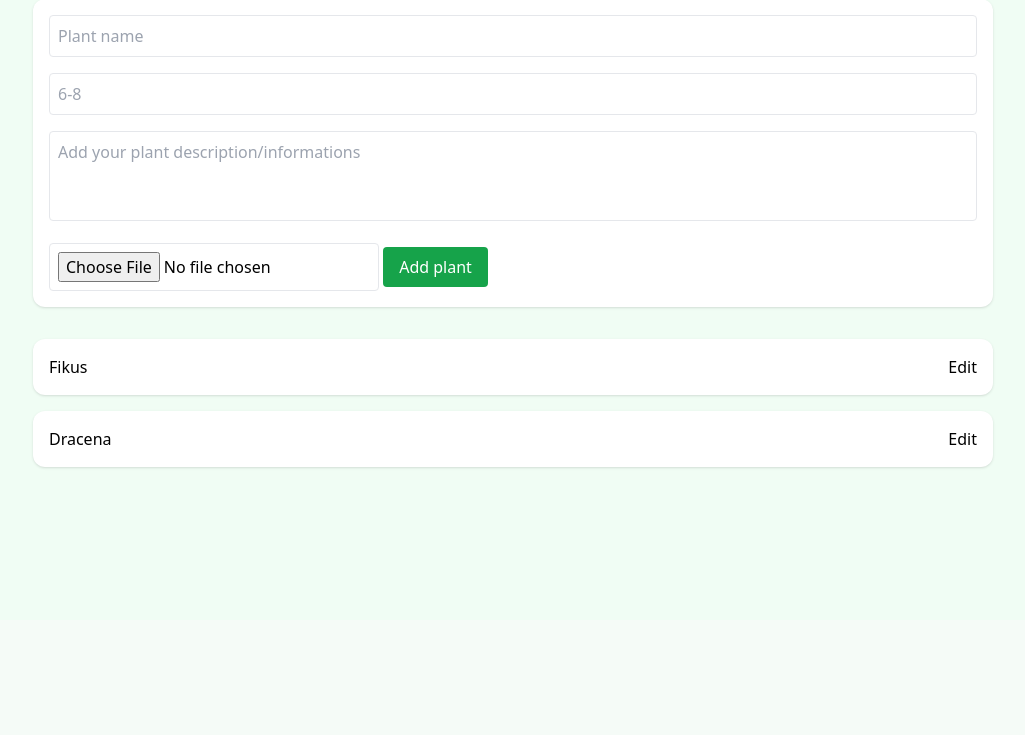
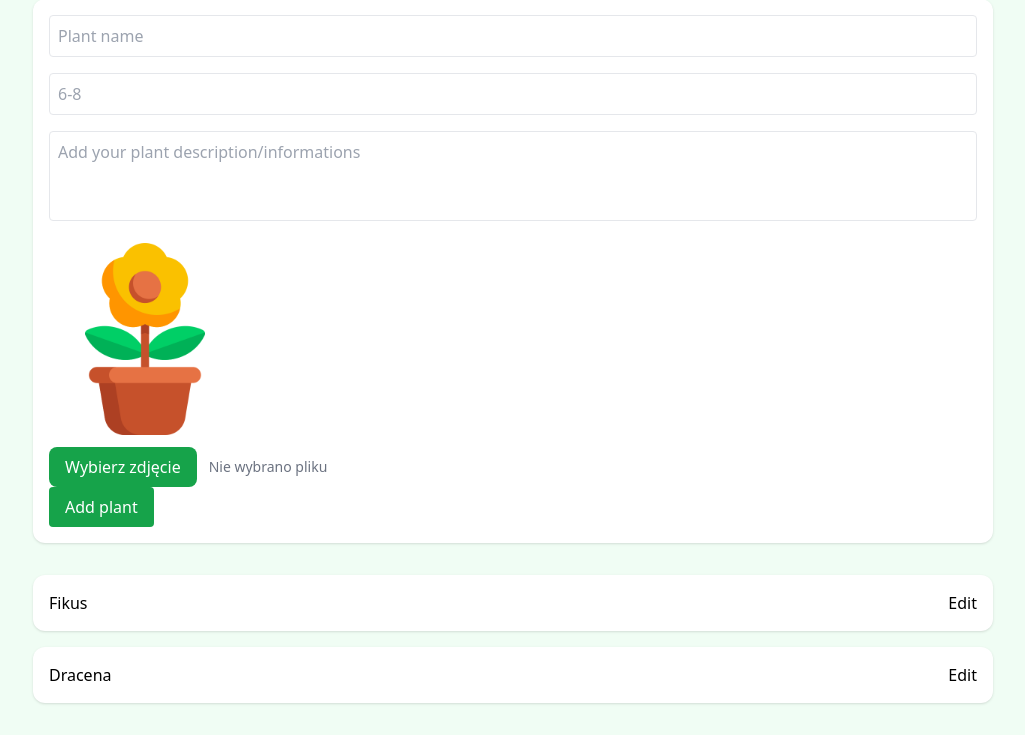
Before and after one commit to PLudrak/waterring, a FastAPI app: page /manage-plants in a window 1280 px wide. Shown: the part 180-915 px from the top of the page, without its empty margins (127-1152 px from the left). Before the commit the page ends 649 px from the top, so only its background shows below. Run offline with FastAPI, Linux system fonts and the light colour scheme; some libraries are stand-ins or nearby versions.

Commit message:
upload photo widget

```diff
--- /dev/null
+++ b/app/static/js/image-upload.js
@@ -0,0 +1,16 @@
+document.querySelectorAll('.image-upload').forEach((upload) => {
+    const input = upload.querySelector('.image-input');
+    const preview = upload.querySelector('.image-preview');
+    const fileName = upload.querySelector('.file-name');
+
+    input.addEventListener('change', () => {
+        const file = input.files[0];
+
+        if (!file) {
+            return;
+        }
+
+        fileName.textContent = file.name;
+        preview.src = URL.createObjectURL(file);
+    });
+});
--- a/app/templates/base.html
+++ b/app/templates/base.html
@@ -7,6 +7,7 @@
     <title>Plant Watcher</title>
 
     <script src="https://cdn.tailwindcss.com"></script>
+    <script src="/static/js/image-upload.js" defer></script>
 </head>
 
 <body class="bg-green-50">
--- /dev/null
+++ b/app/templates/macros/forms.html
@@ -0,0 +1,37 @@
+{% macro image_upload(
+    name="image",
+    initial_image=None,
+    label="Wybierz zdjęcie"
+) %}
+<div class="image-upload flex flex-col gap-3">
+
+    <div class="w-48 h-48">
+        <img
+            src="{{ initial_image or '/static/images/plant_placeholder.png' }}"
+            alt=""
+            class="image-preview w-full h-full object-cover rounded-xl"
+        >
+    </div>
+
+    <div class="flex items-center gap-3">
+        <label
+            class="cursor-pointer rounded-lg bg-green-600 px-4 py-2
+                   text-white hover:bg-green-700"
+        >
+            {{ label }}
+
+            <input
+                type="file"
+                name="{{ name }}"
+                accept="image/*"
+                class="image-input hidden"
+            >
+        </label>
+
+        <span class="file-name text-sm text-gray-500">
+            Nie wybrano pliku
+        </span>
+    </div>
+
+</div>
+{% endmacro %}
--- a/app/templates/manage_plants.html
+++ b/app/templates/manage_plants.html
@@ -1,4 +1,5 @@
 {% extends "base.html" %}
+{% from "macros/forms.html" import image_upload %}
 
 {% block content %}
 <h1 class="text-4xl font-bold mb-8">
@@ -16,7 +17,7 @@
 		<textarea id="info" name="info" class="border rounded p-2 w-full resize-none" rows="3"
 			placeholder="Add your plant description/informations"></textarea>
 	</div>
-	<input type="file" name="image" accept="image/*" class="border rounded p-2">
+	{{ image_upload(name="image") }}
 	<button class="bg-green-600 text-white px-4 py-2 rounded">
 		Add plant
 	</button>
@@ -29,6 +30,8 @@
 	<div class="ring-2 ring-green-500 bg-white rounded-xl p-4">
 
 		<form method="post" action="/plants/{{ plant.id }}/edit" enctype="multipart/form-data" class="flex flex-col gap-4">
+			<div class="flex flex-col md:flex-row">
+				<div class="space-y-2 pr-6 md:border-r">
 
 					<div class="flex items-center gap-2">
 						<label for="name">
@@ -70,8 +73,15 @@
 
 						<textarea id="info" name="info" class="border rounded p-2" rows="3"></textarea>
 					</div>
-			<div>
-					<input type="file" name="image" accept="image/*" class="border rounded p-2">
+				</div>
+
+
+				<div class="pt-6 space-y-4 md:pt-0 md:pl-6">
+						{{ image_upload(
+    					name="image",
+    					initial_image="/uploads/" ~ plant.image_path if plant.image_path else none
+						) }}
+				</div>
 			</div>
 				<button class="text-white bg-green-600 rounded px-4 py-2 w-fit">
 				Save
```
Lines whose indentation alone changed are shown as unchanged.
